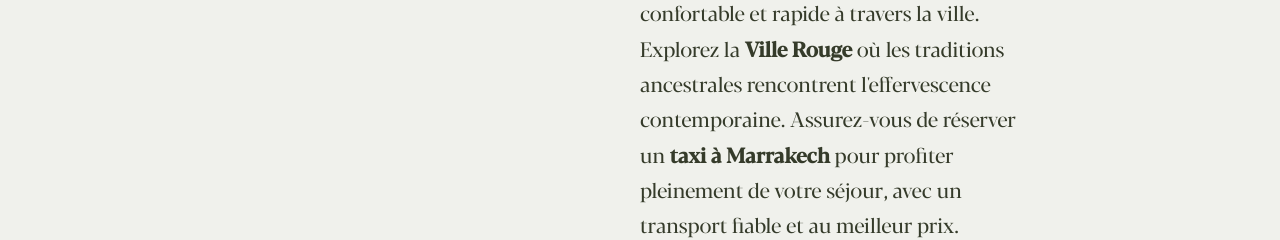
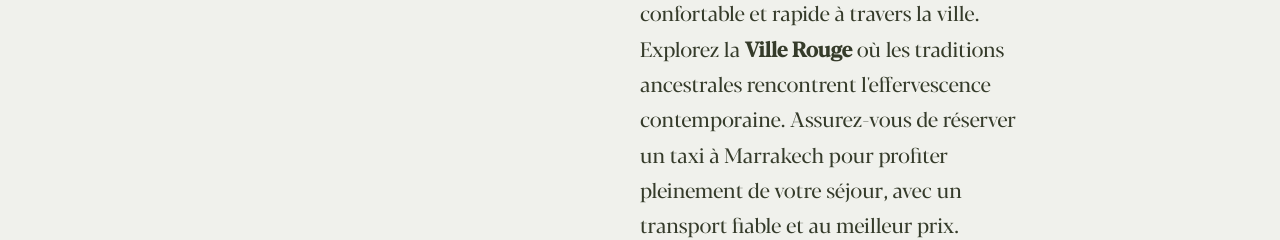
Before and after one commit to hamzaelbaz/taxis-to-essaouia, a website: page public/marrakech.html in a window 1280 px wide. Shown: the part 1820-2060 px from the top of the page. Drawn offline with nearby package versions, Linux system fonts and the light colour scheme; some packages are replaced by stand-ins of ours; a script that the page names is missing.

```diff
--- a/public/marrakech.html
+++ b/public/marrakech.html
@@ -352,7 +352,7 @@
                         Marrakech, joyau du Maroc, fascine par sa médina animée, ses souks colorés et ses palais somptueux. Pour une expérience sans tracas, optez pour un <strong>taxi à Marrakech</strong> pour vos déplacements, visites et transferts depuis l’aéroport. <strong>Réservez facilement votre taxi Marrakech</strong> pour un transport confortable et rapide à travers la ville.
                       </p>
                       <p>
-                        Explorez la <strong>Ville Rouge</strong> où les traditions ancestrales rencontrent l'effervescence contemporaine. Assurez-vous de réserver un <strong>taxi à Marrakech</strong> pour profiter pleinement de votre séjour, avec un transport fiable et au meilleur prix.
+                        Explorez la <strong>Ville Rouge</strong> où les traditions ancestrales rencontrent l'effervescence contemporaine. Assurez-vous de réserver un taxi à Marrakech pour profiter pleinement de votre séjour, avec un transport fiable et au meilleur prix.
                       </p>
                     </div>
                   </div>
```
